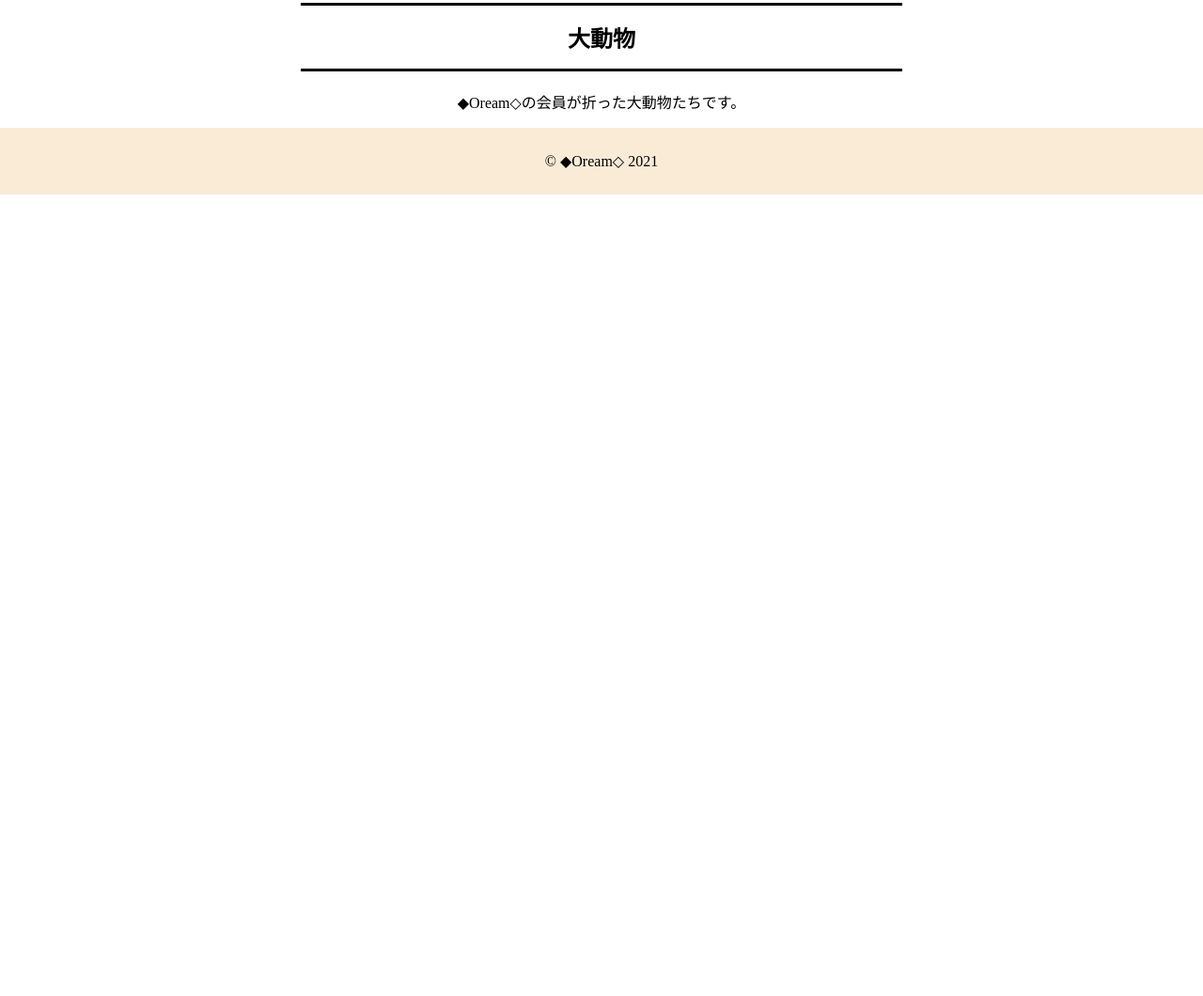
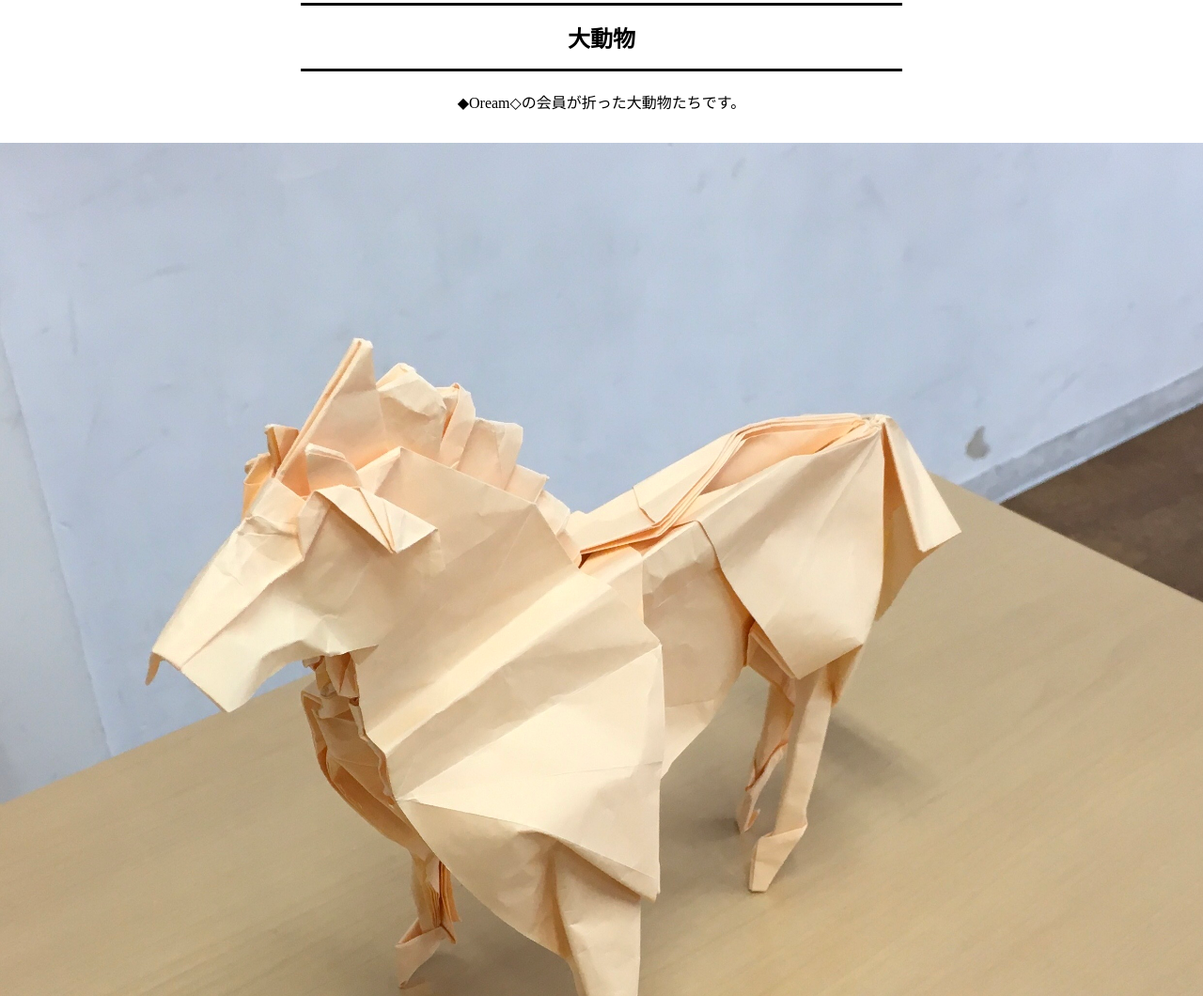
Before and after one commit to Oream/biganimals, a plain HTML site: page index.html in a window 1280 px wide. Shown: the part 448-1508 px from the top of the page at 94% size. Before the commit the page ends 800 px from the top, so only its background shows below. Drawn offline with Linux system fonts and the light colour scheme.

Commit message:
Update index.html

```diff
--- a/index.html
+++ b/index.html
@@ -67,14 +67,9 @@
         </p>
     </div>
     <div class="container">
-      <!-- 以下 template
         <div class="view">
-            <p><img src="作品の写真ファイル" alt=""></p>
-            <p>
-                「作品名」（出典：「書籍名」）
-            </p>
+            <p><img src="IMG_E4205.JPG" alt=""></p>
         </div>
-       -->
     </div>
     <footer>
         <p>&copy; ◆Oream◇ 2021</p>
```
